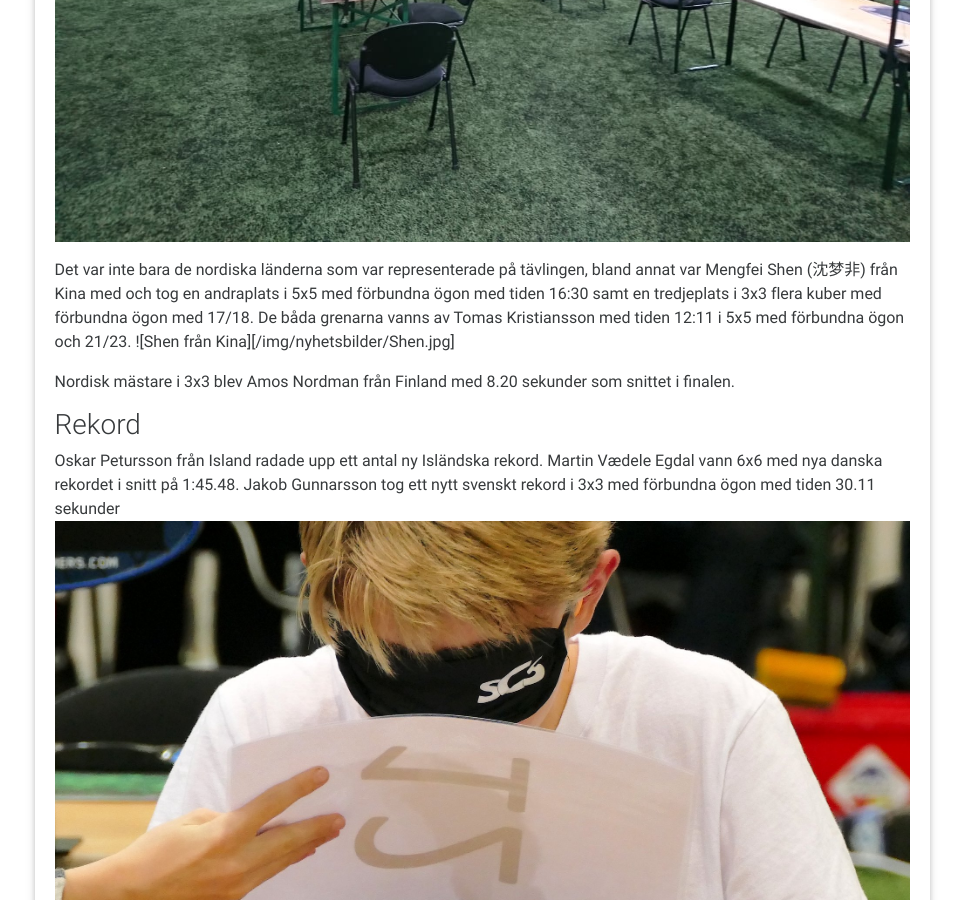
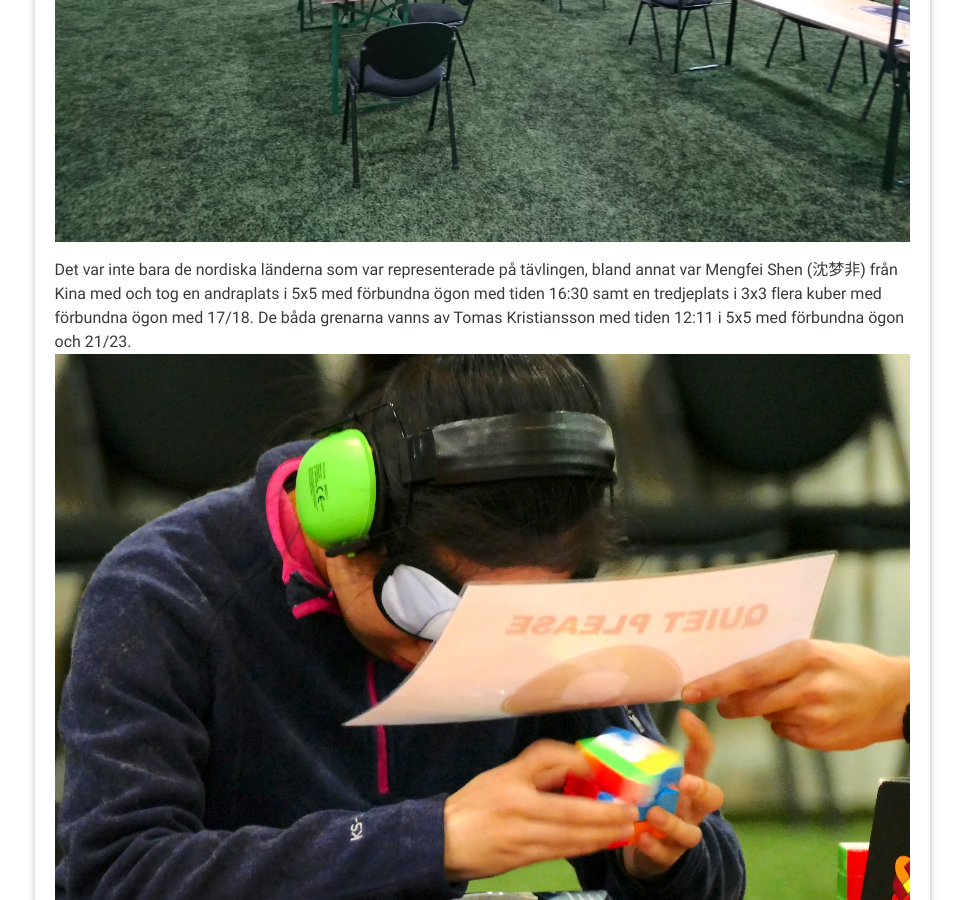
Before and after one commit to SveKub/SveKubOldSite, a Jekyll site: the page built from _posts/2019-11-04-NM2018.md, in a window 1280 px wide and 900 px high, scrolled down 739 px. Shown: the whole window, without its empty margins (158-1122 px from the left). Built offline with Jekyll 4.4.1, drawn with Linux system fonts in a browser that asks for light colours; nearby versions of some CDN libraries.

Commit message:
fixar en bild

```diff
--- a/_posts/2019-11-04-NM2018.md
+++ b/_posts/2019-11-04-NM2018.md
@@ -10,7 +10,7 @@ Nordiska Mästerskapen i Vårgårda ute på Tånga Hed samlade 144 tävlande fr
 ![Tångahallen](/img/nyhetsbilder/hallen.JPG)
 
 Det var inte bara de nordiska länderna som var representerade på tävlingen, bland annat  var Mengfei Shen (沈梦非) från Kina med och tog en andraplats i 5x5 med förbundna ögon med tiden 16:30 samt en tredjeplats i 3x3 flera kuber med förbundna ögon med 17/18. De båda grenarna vanns av Tomas Kristiansson med tiden 12:11 i 5x5 med förbundna ögon och 21/23.
-![Shen från Kina][/img/nyhetsbilder/Shen.jpg]
+![Shen från Kina](/img/nyhetsbilder/Shen.jpg)
 
 Nordisk mästare i 3x3 blev Amos Nordman från Finland med 8.20 sekunder som snittet i finalen.
 
```
